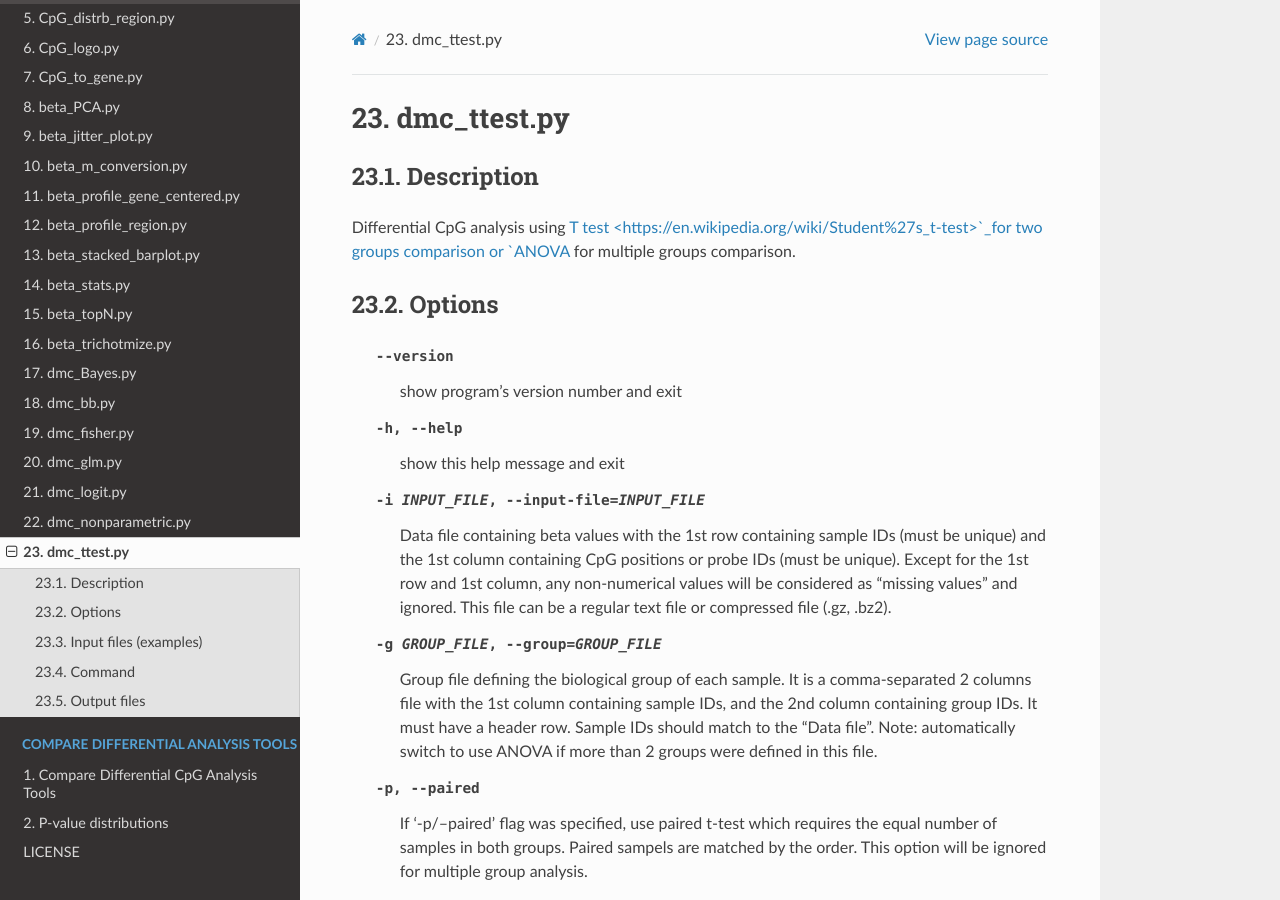
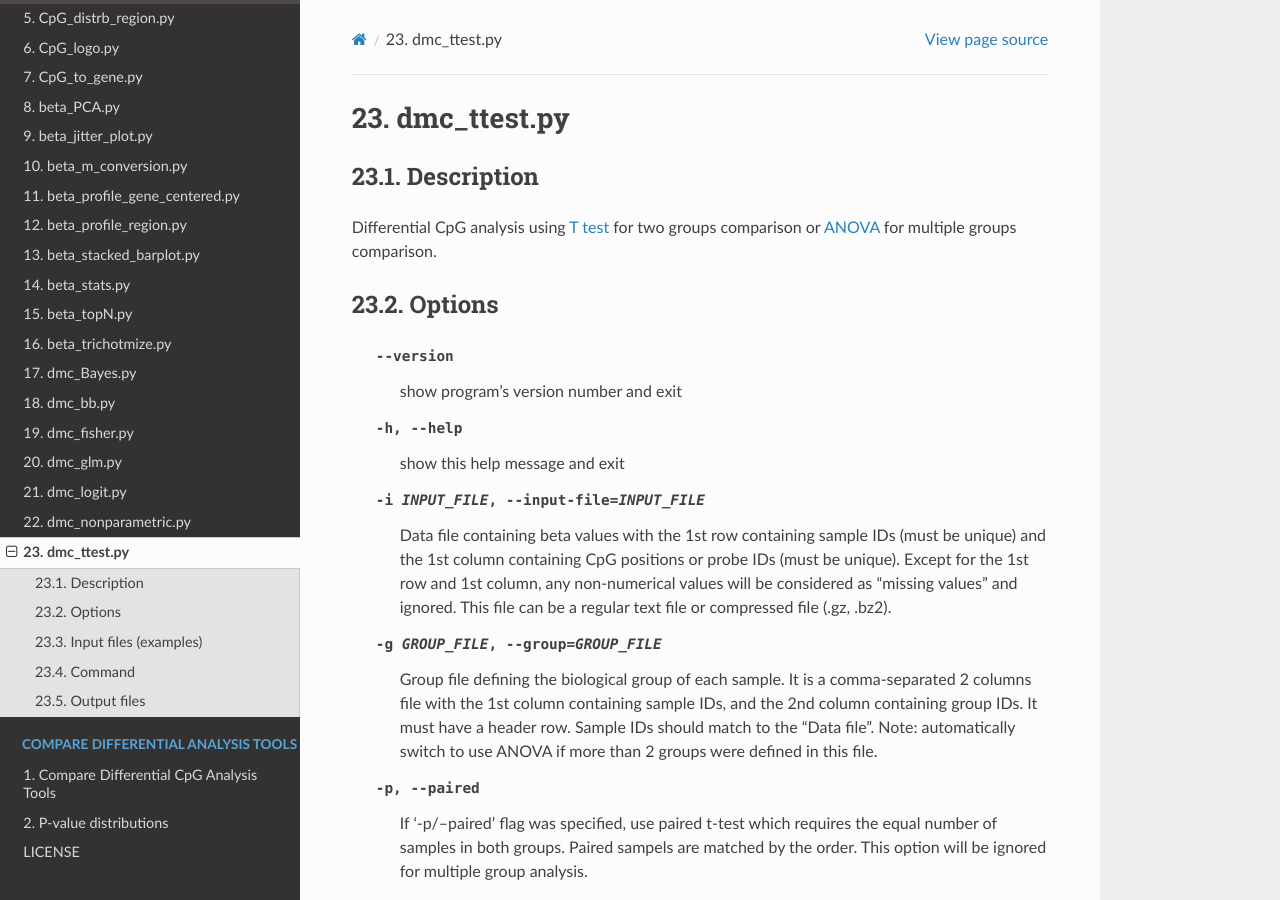
Before and after one commit to liguowang/cpgtools, a Sphinx documentation site: the page built from docs/source/demo/dmc_ttest.rst, in a window 1280 px wide and 900 px high. Built offline with Sphinx 7.4.7 and the Read the Docs theme 2.0.0, drawn with Linux system fonts in a browser that asks for light colours.

Commit message:
Update dmc_ttest.rst

```diff
--- a/docs/source/demo/dmc_ttest.rst
+++ b/docs/source/demo/dmc_ttest.rst
@@ -3,7 +3,7 @@ dmc_ttest.py
 
 Description
 ------------
-Differential CpG analysis using `T test <https://en.wikipedia.org/wiki/Student%27s_t-test>`_for two groups comparison or `ANOVA <https://en.wikipedia.org/wiki/Analysis_of_variance>`_
+Differential CpG analysis using `T test <https://en.wikipedia.org/wiki/Student%27s_t-test>`_ for two groups comparison or `ANOVA <https://en.wikipedia.org/wiki/Analysis_of_variance>`_
 for multiple groups comparison.
 
 Options
```
